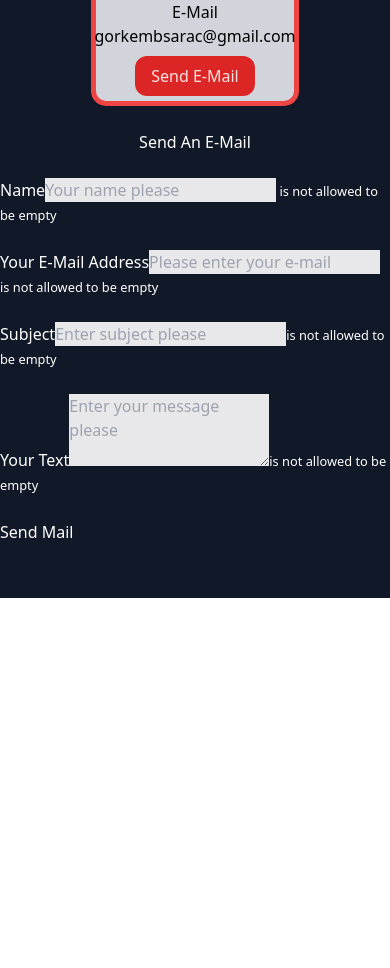
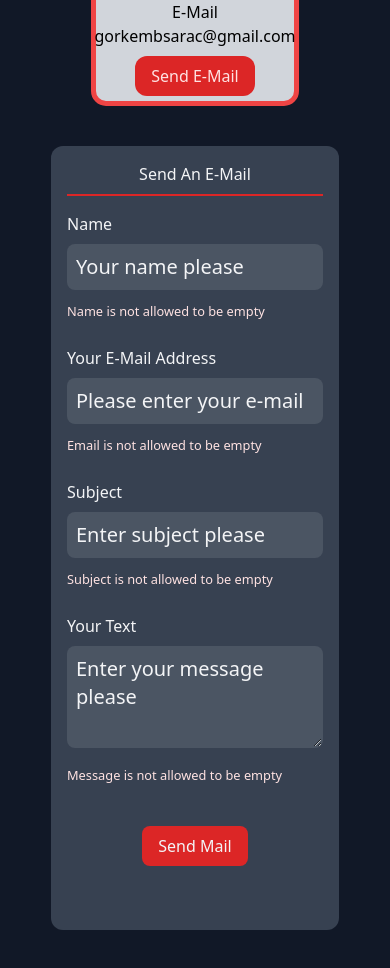
Before and after one commit to gorkmbs/personal-site, a React (Create React App) app: page / in a window 390 px wide. Shown: the part 7960-8928 px from the top of the page. Before the commit the page ends 8558 px from the top, so only its background shows below. Built offline with nearby package versions, Linux system fonts and the light colour scheme; no server answers.

Commit message:
contacts and nav ready

```diff
--- a/src/App.js
+++ b/src/App.js
@@ -100,6 +100,7 @@ function App() {
         setClassForMenuToggle={setClassForMenuToggle}
         toggleNavbar={toggleNavbar}
         pageYPosition={pageYPosition}
+        navbarHeight={navbarHeight}
       />
       <About
         pageWidth={pageWidth}
--- a/src/components/About.js
+++ b/src/components/About.js
@@ -5,10 +5,11 @@ import { IconContext } from "react-icons";
 import { ImQuotesLeft, ImQuotesRight } from "react-icons/im";
 // import nightSky from "../assets/nightSky.jpg";
 
-const About = ({ pageWidth, pageYPosition, navbarSpace, urlServer }) => {
+const About = ({ urlServer }) => {
   return (
     <div
       className="m-0 p-0 pt-32 pb-8"
+      id="about"
       style={{
         // backgroundImage: `url(${nightSky})`,
         minHeight: "100vh",
@@ -52,7 +53,12 @@ const About = ({ pageWidth, pageYPosition, navbarSpace, urlServer }) => {
                 </IconContext.Provider>
               </p>
               <div className="flex flex-wrap justify-center text-white my-16">
-                <button className="bg-red-900 hover:bg-red-700 contant-me-button text-white  px-4 py-2 text-xl rounded-xl">
+                <button
+                  className="bg-red-900 hover:bg-red-700 contant-me-button text-white  px-4 py-2 text-xl rounded-xl"
+                  onClick={() => {
+                    window.location.pathname = "/direct-mail";
+                  }}
+                >
                   Contact Me
                 </button>
                 <div className="font-mono mt-2 mx-4">
--- a/src/components/Contacts.js
+++ b/src/components/Contacts.js
@@ -1,10 +1,13 @@
-import React, { useState, useEffect } from "react";
+import React, { useState, useEffect, Fragment, useRef } from "react";
 import { GoMarkGithub } from "react-icons/go";
 import { SiLinkedin } from "react-icons/si";
 import { FiMail } from "react-icons/fi";
 import { RiNewspaperLine } from "react-icons/ri";
-import { Modal } from "react-bootstrap";
 import { VscLoading } from "react-icons/vsc";
+import { Dialog, Transition } from "@headlessui/react";
+// import { ExclamationCircleIcon } from "@heroicons/react/outline";
+// import { BadgeCheckIcon } from "@heroicons/react/outline";
+import nightSky from "../assets/nightSky.jpg";
 
 const Joi = require("joi");
 const axios = require("axios");
@@ -21,6 +24,8 @@ const Contacts = ({ urlServer, pageYPosition, pageWidth }) => {
   const [isErrorGeneral, setIsErrorGeneral] = useState(true);
   const [submit, setSubmit] = useState("Send Mail");
   const [openedDirectMail, setOpenedDirectMail] = useState(false);
+
+  const cancelButtonRef = useRef(null);
 
   useEffect(() => {
     let testUrl = window.location.pathname;
@@ -141,7 +146,7 @@ const Contacts = ({ urlServer, pageYPosition, pageWidth }) => {
       <div className="bg-red-600" style={{ height: "2px" }}></div>
       <div
         className="flex flex-col m-0 p-0 contactsPageGeneral bg-gray-900"
-        id="contactsPage"
+        id="contacts"
         style={{ minHeight: "100vh" }}
       >
         <div
@@ -257,118 +262,125 @@ const Contacts = ({ urlServer, pageYPosition, pageWidth }) => {
               </div>
             </div>
           </div>
-          <div className="text-white w-full md:w-1/2">
-            <h1 className="text-center m-0 p-0">Send An E-Mail</h1>
+          <div className="flex justify-center items-center w-full lg:w-1/2 p-4">
+            <div className="bg-gray-700 rounded-xl p-4">
+              <h1 className="text-center m-0 p-0 text-gray-100">
+                Send An E-Mail
+              </h1>
+              <div
+                style={{ height: "2px" }}
+                className="bg-red-600 mt-2 mb-4"
+              ></div>
               <form onSubmit={handleSendMail}>
-              <div className="">
+                <div className="text-gray-100">
+                  <label htmlFor="name">Name</label>
                   <br />
-                <label htmlFor="name">Name</label>
                   <input
                     style={{
-                    background: isError[0]
-                      ? "rgba(255,255,255,0.9)"
-                      : "rgba(0,255,0,0.1)",
+                      background: isError[0] ? "" : "rgba(50,155,50,0.7)",
                     }}
                     type="text"
-                  className="form-control"
+                    className="w-64 sm:w-96 my-2 p-2 bg-gray-600 placeholder-gray-100 text-xl text-gray-100 rounded-lg border border-transparent focus:outline-none focus:ring-2 focus:ring-purple-400 focus:border-transparent focus:bg-blue-900 transition ease transition-1000"
                     id="name"
                     placeholder="Your name please"
                     value={yourName}
                     onChange={(e) => setYourName(e.target.value)}
                   />
+                  <br />
                   {isError[0] ? (
-                  <small id="name" className="text-danger">
-                    {error[0].substring(10, 255)}
+                    <small id="name" className="text-red-100">
+                      Name {error[0].substring(10, 255)}
                     </small>
                   ) : (
                     ""
                   )}
                 </div>
                 <br />
-              <div className="form-group">
+                <div className="text-gray-100">
                   <label htmlFor="password">Your E-Mail Address</label>
+                  <br />
                   <input
                     style={{
-                    background: isError[1]
-                      ? "rgba(255,255,255,0.9)"
-                      : "rgba(0,255,0,0.1)",
+                      background: isError[1] ? "" : "rgba(50,155,50,0.7)",
                     }}
                     type="email"
-                  className="form-control"
+                    className="w-64 sm:w-96 my-2 p-2 bg-gray-600 placeholder-gray-100 text-xl text-gray-100 rounded-lg border border-transparent focus:outline-none focus:ring-2 focus:ring-purple-400 focus:border-transparent focus:bg-blue-900 transition ease transition-1000"
                     id="email"
                     placeholder="Please enter your e-mail"
                     value={yourEmailAddress}
                     onChange={(e) => setYourEmailAddress(e.target.value)}
                   />
+                  <br />
                   {isError[1] ? (
-                  <small id="name" className="text-danger">
-                    {error[1].substring(18, 255)}
+                    <small id="email" className="text-red-100">
+                      Email {error[1].substring(18, 255)}
                     </small>
                   ) : (
                     ""
                   )}
                 </div>
                 <br />
-              <div className="form-group">
-                <label htmlFor="password">Subject</label>
+                <div className="text-gray-100">
+                  <label htmlFor="subject">Subject</label>
+                  <br />
                   <input
                     style={{
-                    background: isError[2]
-                      ? "rgba(255,255,255,0.9)"
-                      : "rgba(0,255,0,0.1)",
+                      background: isError[2] ? "" : "rgba(50,155,50,0.7)",
                     }}
                     type="text"
-                  className="form-control"
+                    className="w-64 sm:w-96 my-2 p-2 bg-gray-600 placeholder-gray-100 text-xl text-gray-100 rounded-lg border border-transparent focus:outline-none focus:ring-2 focus:ring-purple-400 focus:border-transparent focus:bg-blue-900 transition ease transition-1000"
                     id="subject"
                     placeholder="Enter subject please"
                     value={subject}
                     onChange={(e) => setSubject(e.target.value)}
                   />
+                  <br />
                   {isError[2] ? (
-                  <small id="name" className="text-danger">
-                    {error[2].substring(10, 255)}
+                    <small id="subject" className="text-red-100">
+                      Subject {error[2].substring(10, 255)}
                     </small>
                   ) : (
                     ""
                   )}
                 </div>
                 <br />
-              <div className="form-group">
+                <div className="text-gray-100">
                   <label htmlFor="paragraph">Your Text</label>
+                  <br />
                   <textarea
                     style={{
-                    background: isError[3]
-                      ? "rgba(255,255,255,0.9)"
-                      : "rgba(0,255,0,0.1)",
+                      background: isError[3] ? "" : "rgba(50,155,50,0.7)",
                     }}
                     type="text"
-                  className="form-control"
+                    className="w-64 sm:w-96 my-2 p-2 bg-gray-600 placeholder-gray-100 text-xl text-gray-100 rounded-lg border border-transparent focus:outline-none focus:ring-2 focus:ring-purple-400 focus:border-transparent focus:bg-blue-900 transition ease transition-1000"
                     id="paragraph"
                     placeholder="Enter your message please"
                     value={message}
                     onChange={(e) => setMessage(e.target.value)}
                     rows="3"
                   ></textarea>
+                  <br />
                   {isError[3] ? (
-                  <small id="name" className="text-danger">
-                    {error[3].substring(10, 255)}
+                    <small id="paragraph" className="text-red-100">
+                      Message {error[3].substring(10, 255)}
                     </small>
                   ) : (
                     ""
                   )}
                 </div>
                 <br />
+                <div className="flex justify-center my-2">
                   {isErrorGeneral ? (
                     <>
                       {errorGeneral === "Successfully sent !" ? (
                         <>
-                      <h1 id="name" className="text-success">
+                          <h1 id="name" className="text-green-200">
                             {errorGeneral}
                           </h1>
                         </>
                       ) : (
                         <>
-                      <h1 id="name" className="text-danger">
+                          <h1 id="name" className="text-red-200">
                             {errorGeneral}
                           </h1>
                         </>
@@ -377,56 +389,111 @@ const Contacts = ({ urlServer, pageYPosition, pageWidth }) => {
                   ) : (
                     ""
                   )}
+                </div>
+                <div className="flex justify-center">
                   {isErrorGeneral ? (
                     <>
-                  <button type="submit" className="btn btn-primary" disabled>
+                      <button
+                        type="submit"
+                        className="bg-red-600 text-gray-100 px-4 py-2 rounded-lg"
+                        disabled
+                      >
+                        <div>
+                          <p>
                             {submit}
                             {submit === "Send Mail" ? (
                               ""
                             ) : (
-                      <>{<VscLoading className="rotate360" />}</>
+                              <>
+                                <VscLoading className="rotate360 inline-block" />
+                              </>
                             )}
+                          </p>
+                        </div>
                       </button>
                     </>
                   ) : (
                     <>
-                  <button type="submit" className="btn btn-primary">
+                      <button
+                        type="submit"
+                        className="bg-red-600 text-gray-100 px-4 py-2 rounded-lg"
+                      >
+                        <div>
+                          <p>
                             {submit}
                             {submit === "Send Mail" ? (
                               ""
                             ) : (
-                      <>{<VscLoading className="rotate360" />}</>
+                              <>
+                                <VscLoading className="rotate360 inline-block" />
+                              </>
                             )}
+                          </p>
+                        </div>
                       </button>
                     </>
                   )}
-
+                </div>
                 <br />
                 <br />
               </form>
             </div>
           </div>
+        </div>
         <div style={{ height: "30px" }}></div>
       </div>
-      <Modal
-        size="lg"
-        aria-labelledby="contained-modal-title-vcenter"
-        show={showMailModal}
-        style={{ background: "rgba(0,0,0,0.3)" }}
-        onHide={() => {
-          setShowMailModal(false);
+      <Transition.Root show={showMailModal} as={Fragment}>
+        <Dialog
+          as="div"
+          auto-reopen="true"
+          className="fixed inset-0 overflow-y-auto"
+          initialFocus={cancelButtonRef}
+          onClose={setShowMailModal}
+          style={{ zIndex: "100" }}
+        >
+          <div className="flex items-end justify-center min-h-screen pt-4 px-4 pb-20 text-center sm:block sm:p-0">
+            <Transition.Child
+              as={Fragment}
+              enter="ease-out duration-300"
+              enterFrom="opacity-0"
+              enterTo="opacity-100"
+              leave="ease-in duration-200"
+              leaveFrom="opacity-100"
+              leaveTo="opacity-0"
+            >
+              <Dialog.Overlay
+                className="fixed inset-0 bg-opacity-100 transition-opacity"
+                style={{
+                  backgroundImage: `url(${nightSky})`,
+                  backgroundSize: "cover",
+                  backgroundPosition: "center",
                 }}
-        centered
+              />
+            </Transition.Child>
+
+            {/* This element is to trick the browser into centering the modal contents. */}
+            <span
+              className="hidden sm:inline-block sm:align-middle sm:h-screen"
+              aria-hidden="true"
             >
-        <Modal.Header>
-          <Modal.Title id="contained-modal-title-vcenter">
+              &#8203;
+            </span>
+            <Transition.Child
+              as={Fragment}
+              enter="ease-out duration-300"
+              enterFrom="opacity-0 translate-y-4 sm:translate-y-0 sm:scale-95"
+              enterTo="opacity-100 translate-y-0 sm:scale-100"
+              leave="ease-in duration-200"
+              leaveFrom="opacity-100 translate-y-0 sm:scale-100"
+              leaveTo="opacity-0 translate-y-4 sm:translate-y-0 sm:scale-95"
+            >
+              <div className="inline-block align-bottom rounded-lg text-left overflow-hidden shadow-xl transform transition-all sm:my-8 sm:align-middle sm:max-w-lg sm:w-full">
                 <div
-              className="d-flex justify-content-end"
-              style={{ position: "absolute", width: "93%" }}
+                  className="fixed flex justify-end w-full"
+                  style={{ top: 20 }}
                 >
                   <button
-                className="btn btn-danger"
-                style={{ position: "fixed", zIndex: "2500" }}
+                    className="absolute py-2 px-4 text-red-100 mr-8 bg-red-600 bg-opacity-75"
                     onClick={() => {
                       setShowMailModal(false);
                     }}
@@ -434,120 +501,125 @@ const Contacts = ({ urlServer, pageYPosition, pageWidth }) => {
                     X
                   </button>
                 </div>
-            <h1 className="text-dark m-0 p-0">Send an e-mail</h1>
-          </Modal.Title>
-        </Modal.Header>
-        <Modal.Body>
+                <div className="bg-gray-700 rounded-xl p-4 pt-8">
+                  <h1 className="text-center m-0 p-0 text-gray-100">
+                    Send An E-Mail
+                  </h1>
+
+                  <div
+                    style={{ height: "2px" }}
+                    className="bg-red-600 mt-2 mb-4"
+                  ></div>
                   <form onSubmit={handleSendMail}>
-            <div className="form-group">
+                    <div className="text-gray-100">
+                      <label htmlFor="name">Name</label>
                       <br />
-              <label htmlFor="name">Name</label>
                       <input
                         style={{
-                  background: isError[0]
-                    ? "rgba(255,255,255,0.9)"
-                    : "rgba(0,255,0,0.1)",
+                          background: isError[0] ? "" : "rgba(50,155,50,0.7)",
                         }}
                         type="text"
-                className="form-control"
+                        className="w-full my-2 p-2 bg-gray-600 placeholder-gray-100 text-xl text-gray-100 rounded-lg border border-transparent focus:outline-none focus:ring-2 focus:ring-purple-400 focus:border-transparent focus:bg-blue-900 transition ease transition-1000"
                         id="name"
                         placeholder="Your name please"
                         value={yourName}
                         onChange={(e) => setYourName(e.target.value)}
                       />
+                      <br />
                       {isError[0] ? (
-                <small id="name" className="text-danger">
-                  {error[0].substring(10, 255)}
+                        <small id="name" className="text-red-100">
+                          Name {error[0].substring(10, 255)}
                         </small>
                       ) : (
                         ""
                       )}
                     </div>
                     <br />
-            <div className="form-group">
+                    <div className="text-gray-100">
                       <label htmlFor="password">Your E-Mail Address</label>
+                      <br />
                       <input
                         style={{
-                  background: isError[1]
-                    ? "rgba(255,255,255,0.9)"
-                    : "rgba(0,255,0,0.1)",
+                          background: isError[1] ? "" : "rgba(50,155,50,0.7)",
                         }}
                         type="email"
-                className="form-control"
+                        className="w-full my-2 p-2 bg-gray-600 placeholder-gray-100 text-xl text-gray-100 rounded-lg border border-transparent focus:outline-none focus:ring-2 focus:ring-purple-400 focus:border-transparent focus:bg-blue-900 transition ease transition-1000"
                         id="email"
                         placeholder="Please enter your e-mail"
                         value={yourEmailAddress}
                         onChange={(e) => setYourEmailAddress(e.target.value)}
                       />
+                      <br />
                       {isError[1] ? (
-                <small id="name" className="text-danger">
-                  {error[1].substring(18, 255)}
+                        <small id="email" className="text-red-100">
+                          Email {error[1].substring(18, 255)}
                         </small>
                       ) : (
                         ""
                       )}
                     </div>
                     <br />
-            <div className="form-group">
-              <label htmlFor="password">Subject</label>
+                    <div className="text-gray-100">
+                      <label htmlFor="subject">Subject</label>
+                      <br />
                       <input
                         style={{
-                  background: isError[2]
-                    ? "rgba(255,255,255,0.9)"
-                    : "rgba(0,255,0,0.1)",
+                          background: isError[2] ? "" : "rgba(50,155,50,0.7)",
                         }}
                         type="text"
-                className="form-control"
+                        className="w-full my-2 p-2 bg-gray-600 placeholder-gray-100 text-xl text-gray-100 rounded-lg border border-transparent focus:outline-none focus:ring-2 focus:ring-purple-400 focus:border-transparent focus:bg-blue-900 transition ease transition-1000"
                         id="subject"
                         placeholder="Enter subject please"
                         value={subject}
                         onChange={(e) => setSubject(e.target.value)}
                       />
+                      <br />
                       {isError[2] ? (
-                <small id="name" className="text-danger">
-                  {error[2].substring(10, 255)}
+                        <small id="subject" className="text-red-100">
+                          Subject {error[2].substring(10, 255)}
                         </small>
                       ) : (
                         ""
                       )}
                     </div>
                     <br />
-            <div className="form-group">
+                    <div className="text-gray-100">
                       <label htmlFor="paragraph">Your Text</label>
+                      <br />
                       <textarea
                         style={{
-                  background: isError[3]
-                    ? "rgba(255,255,255,0.9)"
-                    : "rgba(0,255,0,0.1)",
+                          background: isError[3] ? "" : "rgba(50,155,50,0.7)",
                         }}
                         type="text"
-                className="form-control"
+                        className="w-full my-2 p-2 bg-gray-600 placeholder-gray-100 text-xl text-gray-100 rounded-lg border border-transparent focus:outline-none focus:ring-2 focus:ring-purple-400 focus:border-transparent focus:bg-blue-900 transition ease transition-1000"
                         id="paragraph"
                         placeholder="Enter your message please"
                         value={message}
                         onChange={(e) => setMessage(e.target.value)}
                         rows="3"
                       ></textarea>
+                      <br />
                       {isError[3] ? (
-                <small id="name" className="text-danger">
-                  {error[3].substring(10, 255)}
+                        <small id="paragraph" className="text-red-100">
+                          Message {error[3].substring(10, 255)}
                         </small>
                       ) : (
                         ""
                       )}
                     </div>
                     <br />
+                    <div className="flex justify-center my-2">
                       {isErrorGeneral ? (
                         <>
                           {errorGeneral === "Successfully sent !" ? (
                             <>
-                    <h1 id="name" className="text-success">
+                              <h1 id="name" className="text-green-200">
                                 {errorGeneral}
                               </h1>
                             </>
                           ) : (
                             <>
-                    <h1 id="name" className="text-danger">
+                              <h1 id="name" className="text-red-200">
                                 {errorGeneral}
                               </h1>
                             </>
@@ -556,35 +628,60 @@ const Contacts = ({ urlServer, pageYPosition, pageWidth }) => {
                       ) : (
                         ""
                       )}
+                    </div>
+                    <div className="flex justify-center">
                       {isErrorGeneral ? (
                         <>
-                <button type="submit" className="btn btn-primary" disabled>
+                          <button
+                            type="submit"
+                            className="bg-red-600 text-gray-100 px-4 py-2 rounded-lg"
+                            disabled
+                          >
+                            <div>
+                              <p>
                                 {submit}
                                 {submit === "Send Mail" ? (
                                   ""
                                 ) : (
-                    <>{<VscLoading className="rotate360" />}</>
+                                  <>
+                                    <VscLoading className="rotate360 inline-block" />
+                                  </>
                                 )}
+                              </p>
+                            </div>
                           </button>
                         </>
                       ) : (
                         <>
-                <button type="submit" className="btn btn-primary">
+                          <button
+                            type="submit"
+                            className="bg-red-600 text-gray-100 px-4 py-2 rounded-lg"
+                          >
+                            <div>
+                              <p>
                                 {submit}
                                 {submit === "Send Mail" ? (
                                   ""
                                 ) : (
-                    <>{<VscLoading className="rotate360" />}</>
+                                  <>
+                                    <VscLoading className="rotate360 inline-block" />
+                                  </>
                                 )}
+                              </p>
+                            </div>
                           </button>
                         </>
                       )}
-
+                    </div>
                     <br />
                     <br />
                   </form>
-        </Modal.Body>
-      </Modal>
+                </div>
+              </div>
+            </Transition.Child>
+          </div>
+        </Dialog>
+      </Transition.Root>
     </>
   );
 };
--- a/src/components/Projects.js
+++ b/src/components/Projects.js
@@ -65,7 +65,7 @@ const Projects = ({ pageWidth, pageYPosition, navbarHeight, urlServer }) => {
     <>
       <div className="bg-red-600" style={{ height: "2px" }}></div>
       <div
-        id="projectsPage"
+        id="projects"
         className={`flex flex-col m-0 p-0 bg-gray-900 transition duration-1000 ease ${
           showBackground ? "" : "bg-opacity-0"
         } justify-center items-center`}
```
Also changed, not shown: src/components/NavbarSide.js (+60 -7 lines). Lines whose indentation alone changed are shown as unchanged.
